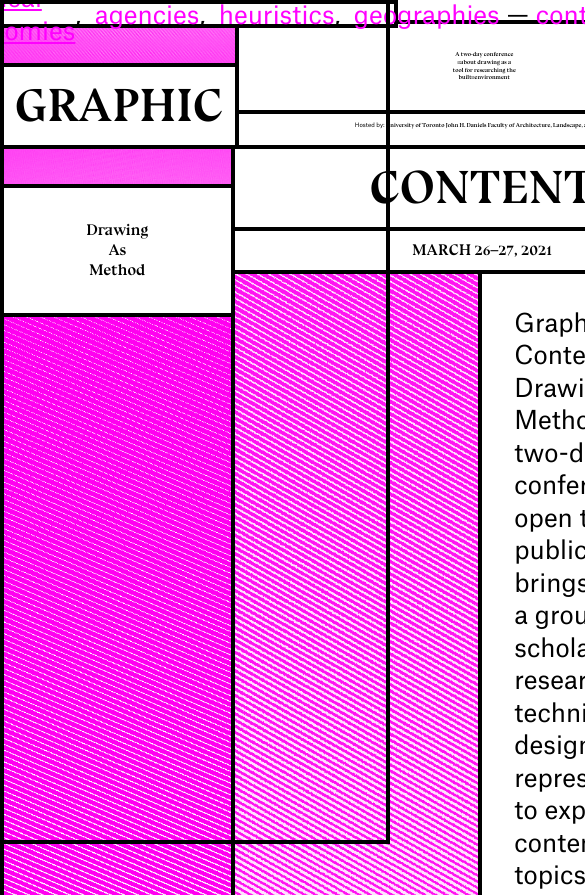
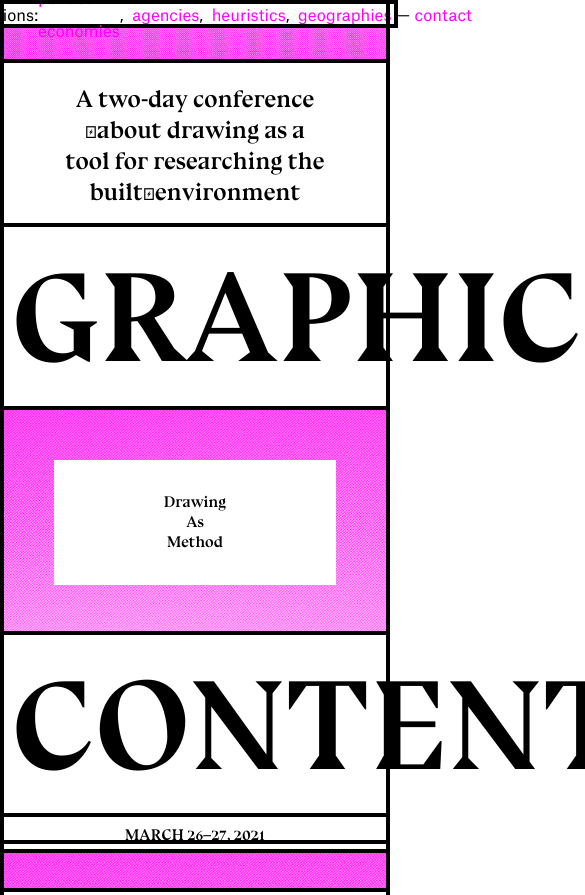
Before and after one commit to alisq/graphic-content, a website: page index.html in a window 390 px wide. Shown: the top 895 px of the page, 585 px wide, since content can reach past the window. Drawn offline with nearby package versions, Linux system fonts and the light colour scheme; some packages are replaced by stand-ins of ours; a script that the page names is missing.

Commit message:
minor mobile tweaks.

```diff
--- a/index.html
+++ b/index.html
@@ -20,7 +20,7 @@
 
     <div id="grid">
 
-        <div class="grid-item grid-span-2-start  bg bg3">
+        <div class="grid-item grid-span-2-start small-tall bg bg3">
 
 
         </div>
@@ -41,10 +41,10 @@
         </div>
         <div class="grid-item  vertical-split">
 
-            <div class="grid-item bg bg4">
+            <div class="grid-item hide-small bg bg4">
             </div>
 
-            <div class="grid-item">
+            <div class="grid-item hide-small">
                 <h4><span class="label">Hosted by:</span> University of Toronto
                     John H. Daniels Faculty of Architecture,
                     Landscape, and Design </h4>
@@ -53,7 +53,7 @@
         </div>
 
 
-            <div class="grid-item bg bg6">
+            <div class="grid-item bg bg6 offset-container">
                 <div class="offset">
                     <h3>Drawing<br />As<br />Method</h3>
                 </div>
@@ -78,11 +78,11 @@
             <h3>MARCH 26–27, 2021</h3>
         </div>
 
-        <div class="grid-item bg bg1"></div>
+        <div class="grid-item  hide-small"></div>
         <div class="grid-item  grid-span-2-end horizontal-split" id="about">
 
 
-            <div class="grid-item grid-height-2 bg bg6"></div>
+            <div class="grid-item grid-height-2 bg small-tall bg6"></div>
 
             <div class="grid-item">
 
@@ -178,7 +178,7 @@ California College of Art
             <h4>Organized by Jesse LeCavalier with production
                 and research assistance from Farah Michel. </h4>
         </div>
-    <div class="grid-item bg bg3"></div>
+    <div class="grid-item bg bg3 small-tall"></div>
     <div class="grid-item" id="contact">
 
         <p>Please contact Jesse LeCavalier with questions or requests.
--- a/sass/_structure.scss
+++ b/sass/_structure.scss
@@ -90,3 +90,39 @@
     opacity:0;
     transition:all 0.2s
 }
+
+@media (max-width:1000px) {
+    #grid { display:block }
+    .grid-item {
+        display:block;
+        min-height:0;
+        padding:0.5rem;
+        height:auto;
+    }
+
+
+
+    .small-tall {
+        min-height:10vw
+    }
+    .horizontal-split, .vertical-split {
+        padding:0;
+        box-shadow:none;
+    }
+
+    .offset-container {
+        padding:2em;
+    }
+
+     .offset, .offset-reverse {
+        position: static;
+        box-shadow:none;
+     }
+     #session-1,
+     #session-2,
+     #session-3,
+     #session-4,
+     .hide-small {
+         display:none;
+     }
+}
--- a/sass/_typography.scss
+++ b/sass/_typography.scss
@@ -95,3 +95,27 @@ h1, h2, h3, h4 {
  p {
       padding:2rem;
  }
+
+
+ @media (max-width:1000px) {
+
+     #menu {
+          font-size:1rem
+     }
+
+     h1 {
+          font-size:8rem
+     }
+
+     h4 {
+          font-size:1.5rem;
+     }
+
+     p {
+          text-align:center
+     }
+
+     h4 br {
+          display:inline;
+     }
+ }
```
Also changed, not shown: css/style.css.
